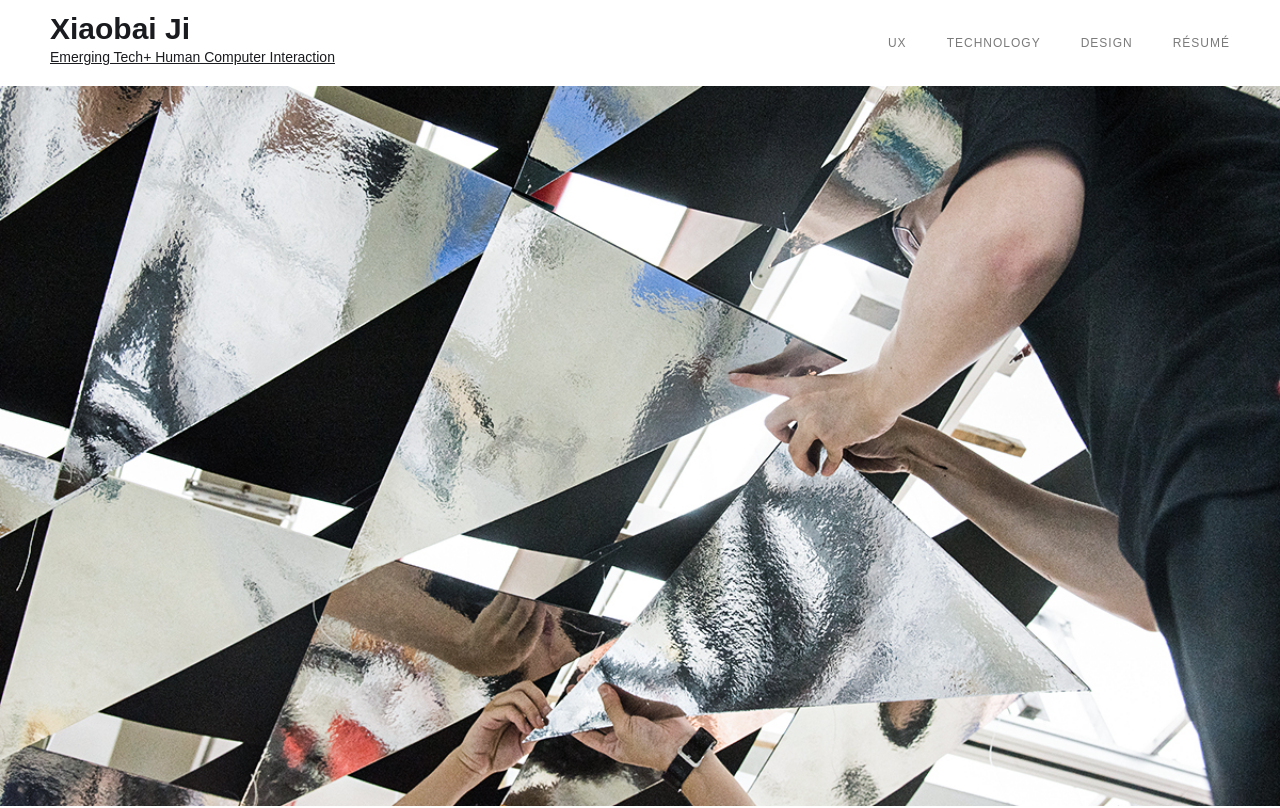
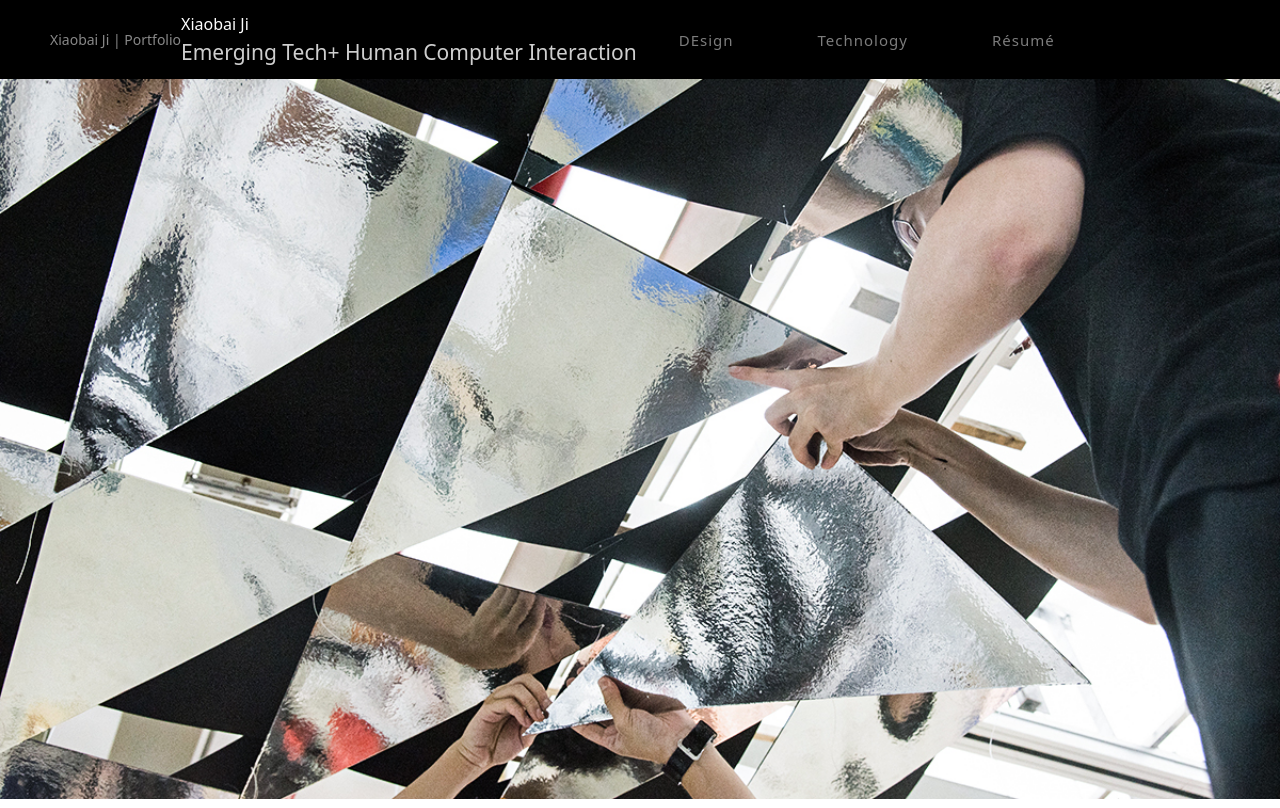
Before and after one commit to Xiaobai-Ji/Machine-Space, a plain HTML site: page index.html in a window 1280 px wide. Shown: the top 808 px of the page. Drawn offline with Linux system fonts and the light colour scheme; a web font is replaced by a local one.

Commit message:
Update index.html

```diff
--- a/index.html
+++ b/index.html
@@ -19,19 +19,20 @@
 <link href="https://uploads-ssl.webflow.com/5e3396fb806f6d36cb023b10/5e74d86417d5876b8a8b9cc9_logo2.png" rel="apple-touch-icon">
 </head>
 <body>
-<div data-collapse="medium" data-animation="default" data-duration="300" class="navigation-3 w-nav">
-  <div class="navigation-items-2">
-    <div><a href="http://xiaobai.webflow.io/" class="link-block-6 w-inline-block">
-      <div class="text-block-9">Xiaobai Ji</div>
-      <div class="text-block-10">Emerging Tech+ Human Computer Interaction</div>
-      </a></div>
-    <div class="navigation-wrap-2">
-      <nav role="navigation" class="navigation-items-2 w-nav-menu"><a href="http://xiaobai.webflow.io/#UXHeading" class="navigation-item-2 w-nav-link">ux</a><a href="http://xiaobai.webflow.io/#TechnologyHeading" class="navigation-item-2 w-nav-link">Technology</a><a href="http://xiaobai.webflow.io/#DesignHeading" class="navigation-item-2 w-nav-link">design</a><a href="https://drive.google.com/open?id=1hHo_q8mMJFjNimVx6bXE_zowxyitHTaE" target="_blank" class="navigation-item-2 _1 w-nav-link">Résumé</a></nav>
-      <div class="menu-button w-nav-button"><img src="Programming%20Material%20Intelligence_files/5e3396fc806f6d4fb8023b2a_menu-icon.png" alt="" class="menu-icon" width="22"></div>
+  <div data-collapse="medium" data-animation="default" data-duration="300" role="banner" class="navigation w-nav">
+    <div class="navigation-items">
+      <div class="text-block">Xiaobai Ji | Portfolio</div>
+      <div><a href="https://xiaobai.webflow.io/" aria-current="page" class="link-block-6 w-inline-block w--current">
+        <div class="text-block-4">Xiaobai Ji</div>
+        <div class="text-block-5">Emerging Tech+ Human Computer Interaction</div>
+        </a></div>
+      <div class="navigation-wrap">
+        <nav role="navigation" class="navigation-items w-nav-menu"><a href="https://xiaobai.webflow.io/#UXHeading" class="navigation-item w-nav-link">DEsign</a><a href="https://xiaobai.webflow.io/#" class="navigation-item w-nav-link">Technology</a><a href="https://drive.google.com/file/d/1H6og5RGlK3MsugwWZ9KQrvQ2t33ahHQA/view?usp=sharing" target="_blank" class="navigation-item _1 w-nav-link">Résumé</a></nav>
+        <div class="menu-button w-nav-button"><img src="./Portfolio - Webflow HTML website template_files/5cecdea15d0f47438ba5b012_menu-icon.png" width="22" alt="" class="menu-icon"></div>
+      </div>
     </div>
+    <div class="w-nav-overlay" data-wf-ignore=""></div>
   </div>
-  <div class="w-nav-overlay" data-wf-ignore=""></div>
-</div>
 
 <!--
 	Original content by webflow
```
